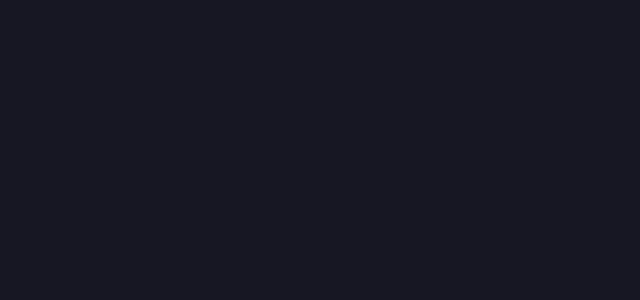
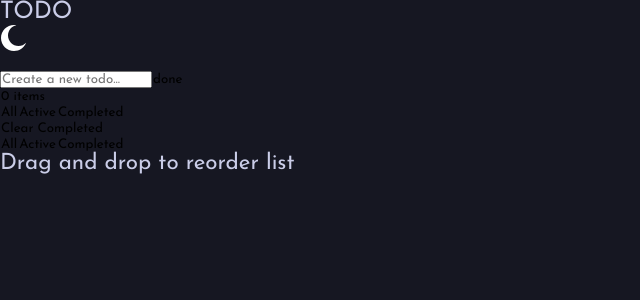
Before and after one commit to JoaquinRodriguez04/Todo-app, a React (Vite) app: page / in a window 1280 px wide. Shown: the top 300 px of the page, without its empty margins (0-640 px from the left). Built offline with nearby package versions, Linux system fonts and the light colour scheme.

Commit message:
se modifico el App.jsx

```diff
--- a/src/App.jsx
+++ b/src/App.jsx
@@ -1,10 +1,13 @@
 import './App.css';
+import MainTodo from './components/MainTodo';
+import { TodoProvider } from './components/TodoContext';
 
 function App() {
 
   return (
-    <main className='app-container'>
-    </main>
+    <TodoProvider>
+      <MainTodo/>
+    </TodoProvider>
   )
 };
 
```
